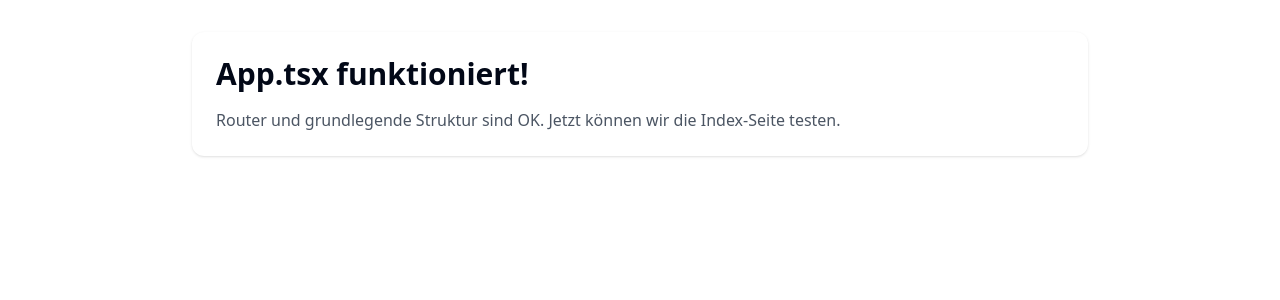
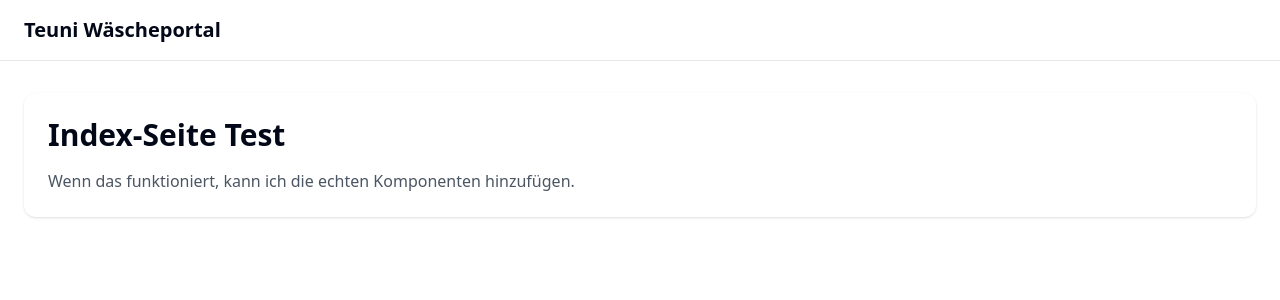
Before and after one commit to UliBer1508/fresh-spin-portal-selfhosted, a React (Vite) app: page / in a window 1280 px wide. Shown: the top 300 px of the page. Built offline with nearby package versions, Linux system fonts and the light colour scheme; the HTML template or start-up script is replaced by a standard one.

Commit message:
Revert changes to App.tsx

```diff
--- a/src/App.tsx
+++ b/src/App.tsx
@@ -1,20 +1,25 @@
 import { BrowserRouter, Routes, Route } from "react-router-dom";
 
-const TestIndex = () => (
-  <div className="min-h-screen bg-background p-8">
-    <div className="bg-white p-6 rounded-lg shadow max-w-4xl mx-auto">
-      <h1 className="text-3xl font-bold mb-4">App.tsx funktioniert!</h1>
-      <p className="text-gray-600">
-        Router und grundlegende Struktur sind OK. Jetzt können wir die Index-Seite testen.
-      </p>
-    </div>
+const SimpleIndex = () => (
+  <div className="min-h-screen bg-background">
+    <header className="bg-white border-b border-gray-200 px-6 py-4">
+      <h1 className="text-xl font-semibold">Teuni Wäscheportal</h1>
+    </header>
+    <main className="max-w-7xl mx-auto px-6 py-8">
+      <div className="bg-white p-6 rounded-lg shadow">
+        <h2 className="text-3xl font-bold mb-4">Index-Seite Test</h2>
+        <p className="text-gray-600">
+          Wenn das funktioniert, kann ich die echten Komponenten hinzufügen.
+        </p>
+      </div>
+    </main>
   </div>
 );
 
 const App = () => (
   <BrowserRouter>
     <Routes>
-      <Route path="/" element={<TestIndex />} />
+      <Route path="/" element={<SimpleIndex />} />
       <Route path="*" element={<div>Not Found</div>} />
     </Routes>
   </BrowserRouter>
```
